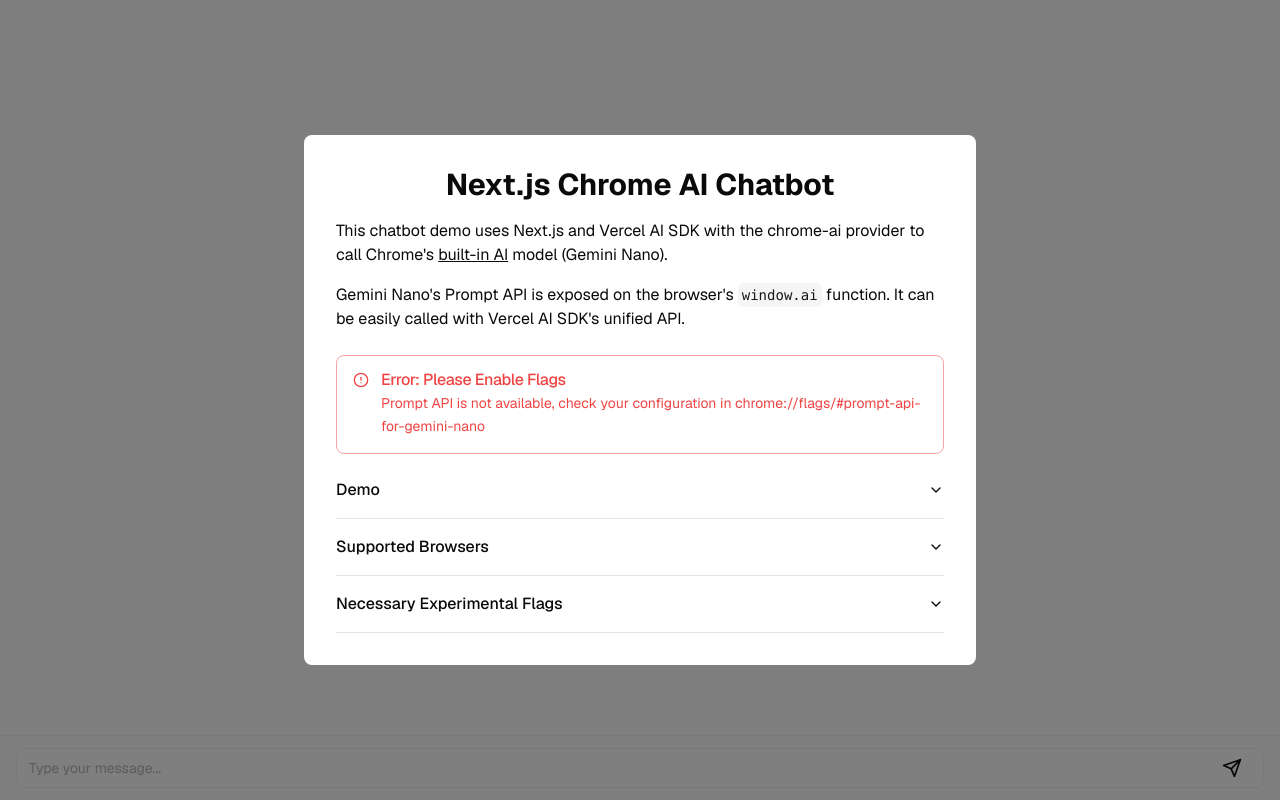
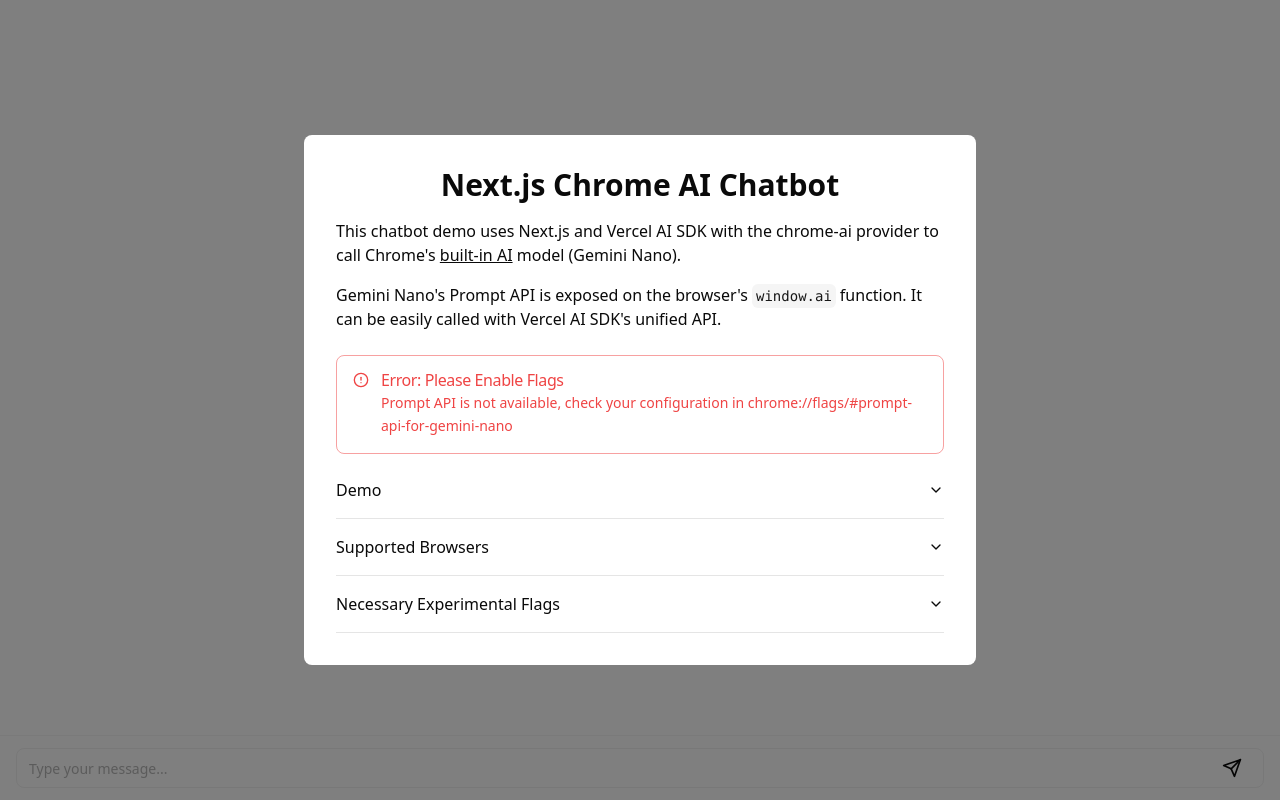
Before and after one commit to nicoalbanese/ai-sdk-chrome-ai, a Next.js app: page / in a window 1280 px wide. Built offline with nearby package versions, Linux system fonts and the light colour scheme.

Commit message:
update fonts

```diff
--- a/app/layout.tsx
+++ b/app/layout.tsx
@@ -1,6 +1,7 @@
 import type { Metadata } from "next";
 import "./globals.css";
 import { GeistSans } from "geist/font/sans";
+import { GeistMono } from "geist/font/mono";
 
 export const metadata: Metadata = {
   title: "Chrome AI - Vercel AI SDK",
@@ -14,7 +15,11 @@ export default function RootLayout({
 }>) {
   return (
     <html lang="en">
-      <body className={GeistSans.className}>{children}</body>
+      <body
+        className={`antialiased ${GeistSans.variable} ${GeistMono.variable}`}
+      >
+        {children}
+      </body>
     </html>
   );
 }
```
